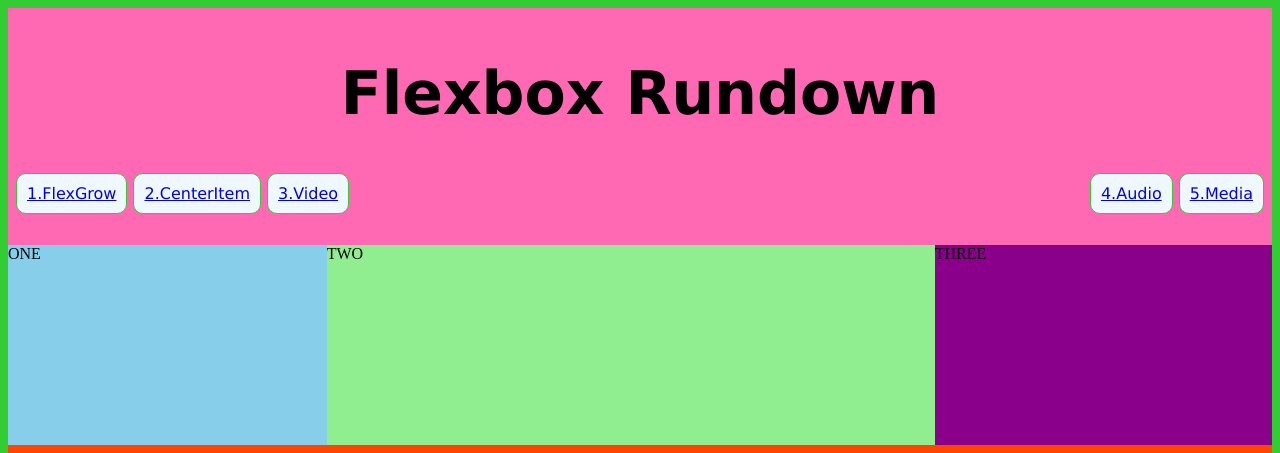
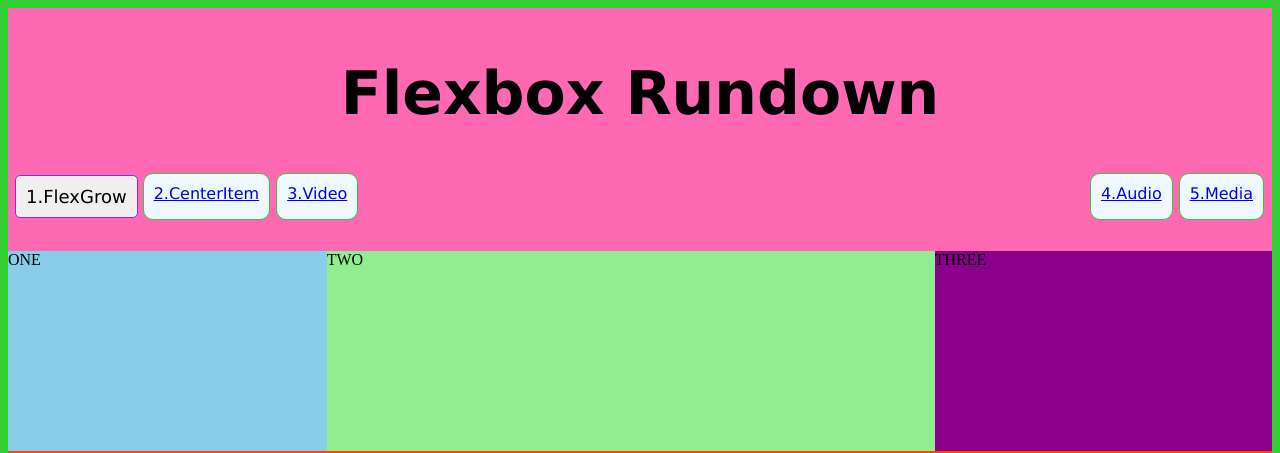
Before and after one commit to Samj203/Coding-Worksheet-4-5, a plain HTML site: page index.html in a window 1280 px wide. Shown: the top 453 px of the page. Drawn offline with Linux system fonts and the light colour scheme.

Commit message:
add button

```diff
--- a/index.html
+++ b/index.html
@@ -19,7 +19,7 @@
         <h1>Flexbox Rundown</h1>
             <ul>
                 <div class="container-navigation">
-                    <li><a href="#fganchor">1.FlexGrow</a></li>
+                    <button>1.FlexGrow</button>
                     <li><a href="#cianchor">2.CenterItem</a></li>
                     <li><a href="#vanchor">3.Video</a></li>
                     <li class="push"><a href="#aanchor">4.Audio</a></li>
--- a/styles.css
+++ b/styles.css
@@ -155,3 +155,25 @@ iframe {
     flex: 1;
     padding: 10px;
 }
+
+button{
+    border: 1px solid blueviolet;
+    border-radius: 5px;
+    font-family: Verdana, Geneva, Tahoma, sans-serif;
+    font-size: large;
+    padding: 10px;
+    margin: 2px;
+    transition-duration: .4s;
+
+}
+
+button:hover{
+    background-color: limegreen;
+    color: white;
+}
+
+button:active {
+    background-color: #3e8e41;
+    box-shadow: 0 5px darkred;
+    transform: translateY(4px);
+}
```
